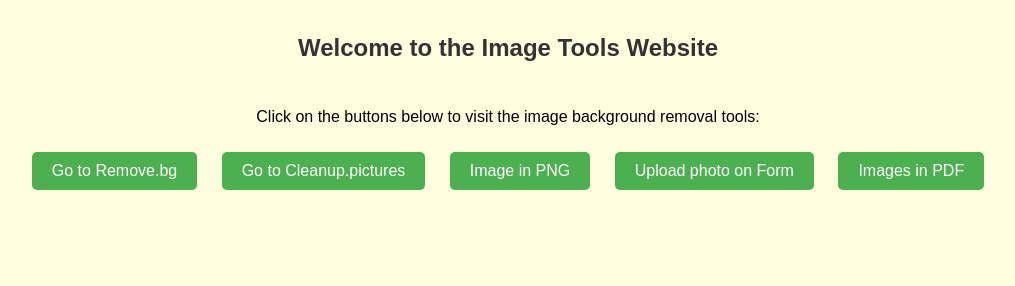
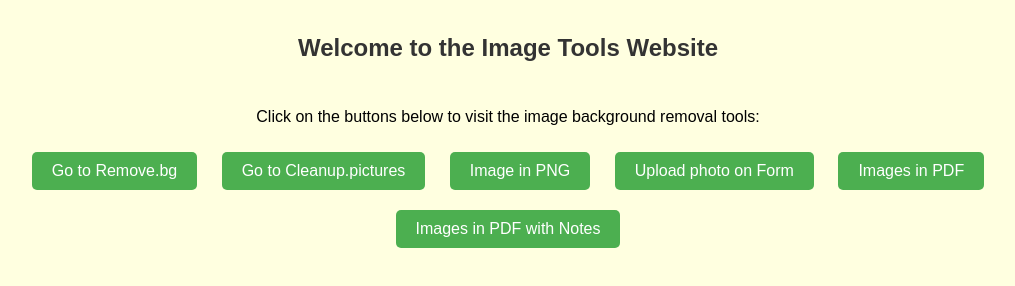
Before and after one commit to Vedprakash3/Image-Tools.github.io, a plain HTML site: page index.html in a window 1280 px wide. Shown: the whole page, without its empty margins (132-1147 px from the left). Drawn offline with Linux system fonts and the light colour scheme.

Commit message:
Add files via upload

```diff
--- a/index.html
+++ b/index.html
@@ -45,6 +45,7 @@
     <button class="btn" onclick="window.open('https://vedprakash3.github.io/Image-In-PNG.github.io/', '_blank')">Image in PNG</button>
     <button class="btn" onclick="window.open('https://vedprakash3.github.io/Photo-On-Form.github.io/', '_blank')">Upload photo on Form</button>
     <button class="btn" onclick="window.open('https://vedprakash3.github.io/Images-In-PDF.github.io/', '_blank')">Images in PDF</button>
+    <button class="btn" onclick="window.open('https://vedprakash3.github.io/Images-In-PDF-With-Notes.github.io/', '_blank')">Images in PDF with Notes</button>
 
 </body>
 </html>
```
